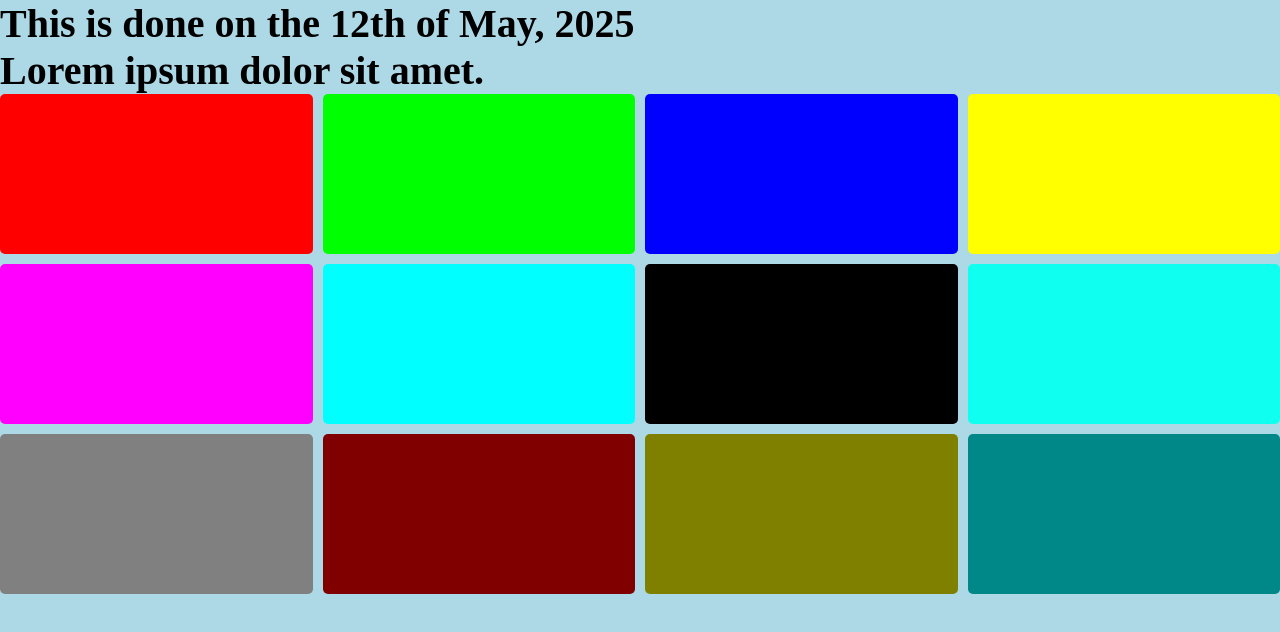
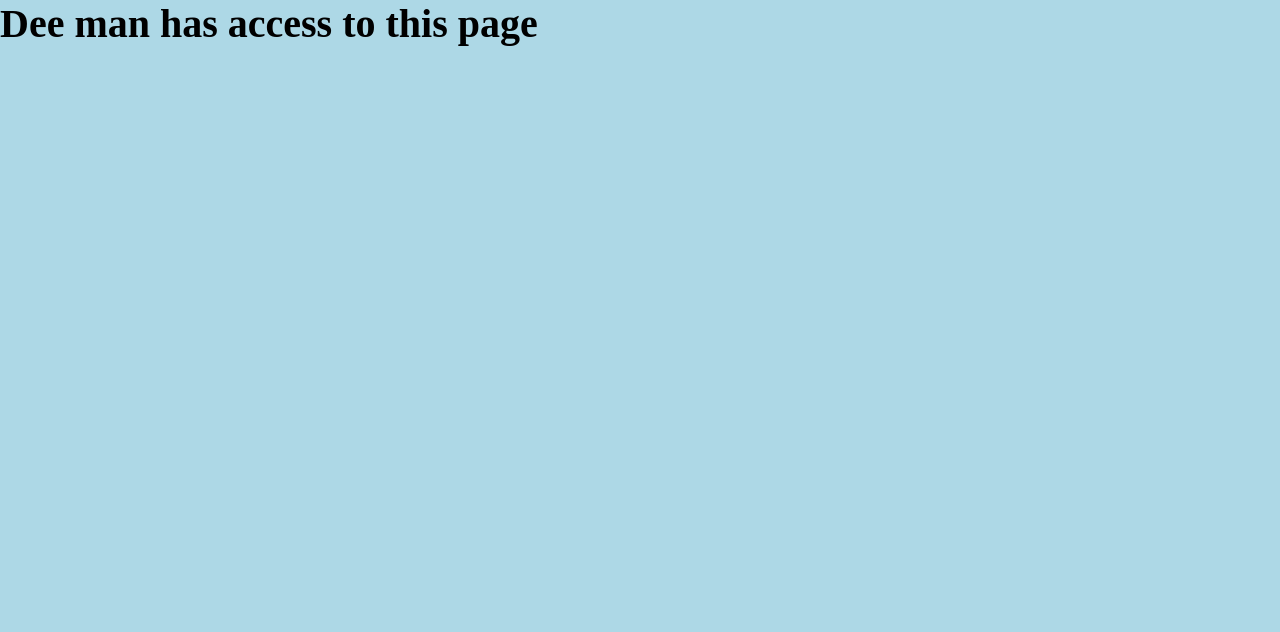
Before and after one commit to Damilare-Tolulope/axia-cohort-8, a plain HTML site: page class 10/index.html in a window 1280 px wide. Drawn offline with Linux system fonts and the light colour scheme.

Commit message:
Dee man initial commit

```diff
--- a/class 10/index.html
+++ b/class 10/index.html
@@ -7,30 +7,6 @@
     <link rel="stylesheet" href="styles.css">
 </head>
 <body>
-    <p>This is done on the 12th of May, 2025</p>
-    <!--
-        CLASSWORK
-
-        Replicate what we did in class right now.
-        1. Change of background color on mobile, tablet nad desktop screens
-        2. Change of font sizes and color on mobile, tablet nad desktop screens
-        3. Change of grid column on mobile, tablet nad desktop screens
-        4. Change of flex direction on mobile, tablet nad desktop screens.
-    -->
-    <p>Lorem ipsum dolor sit amet.</p>
-    <div class="container">
-        <div class="item item1"></div>
-        <div class="item item2"></div>
-        <div class="item item3"></div>
-        <div class="item item4"></div>
-        <div class="item item5"></div>
-        <div class="item item6"></div>
-        <div class="item item7"></div>
-        <div class="item item8"></div>
-        <div class="item item9"></div>
-        <div class="item item10"></div>
-        <div class="item item11"></div>
-        <div class="item item12"></div>
-    </div>
+    <p>Dee man has access to this page</p>
 </body>
 </html>
```
